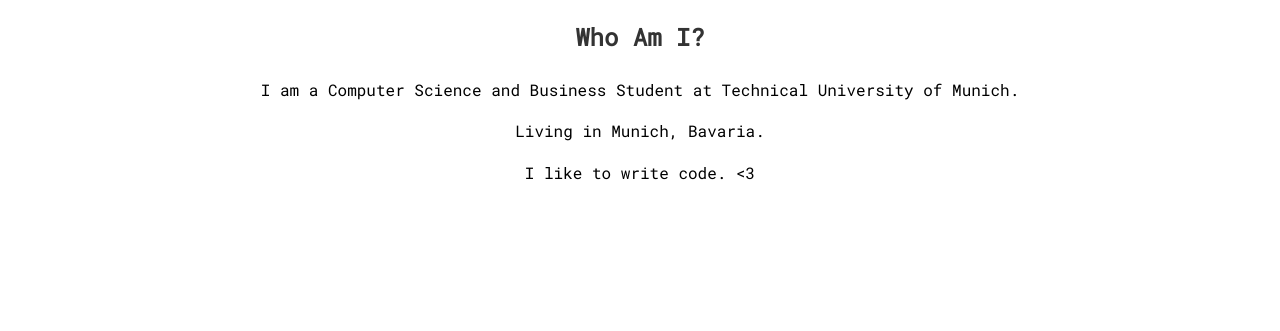
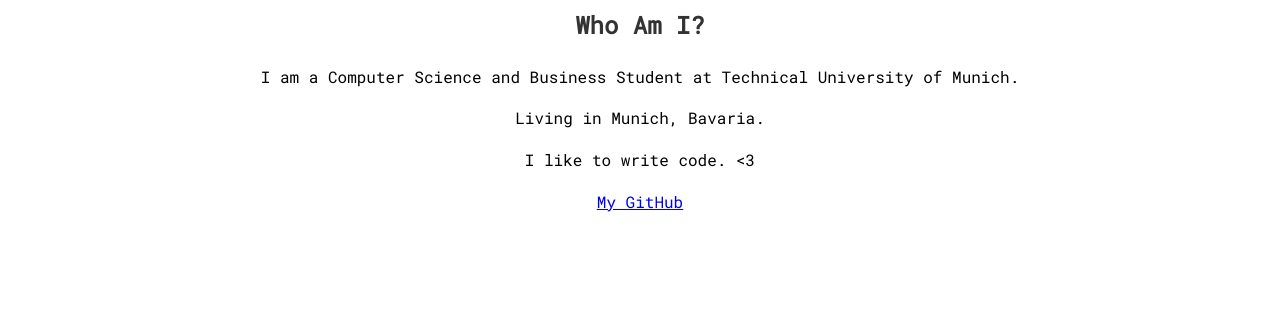
Before and after one commit to makarwu/maki.io, a plain HTML site: page about.html in a window 1280 px wide. Shown: the part 469-800 px from the top of the page. Drawn offline with Linux system fonts and the light colour scheme.

Commit message:
added gith link

```diff
--- a/about.html
+++ b/about.html
@@ -29,6 +29,7 @@
         </p>
         <p>Living in Munich, Bavaria.</p>
         <p>I like to write code. <3</p>
+        <a href="https://github.com/makarwu">My GitHub</a>
       </section>
     </main>
     <footer>
```
